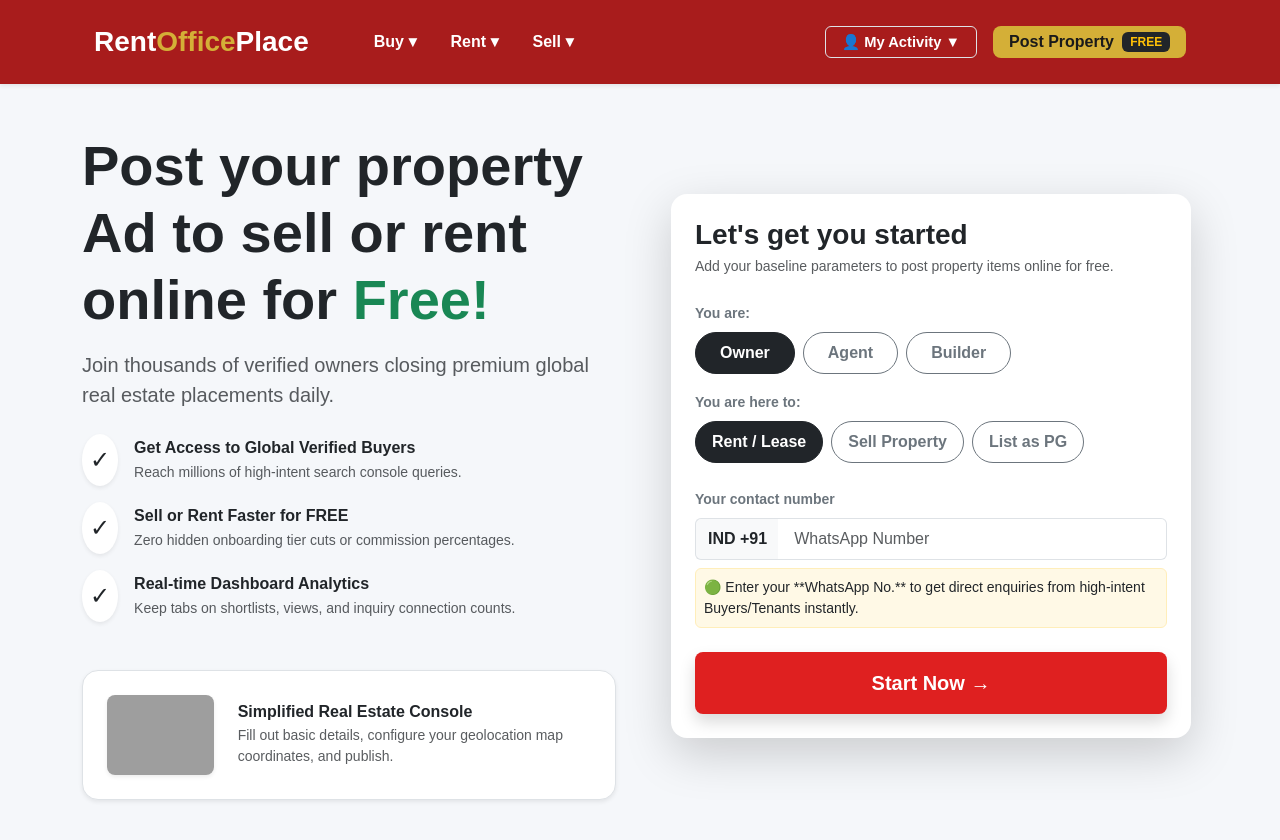
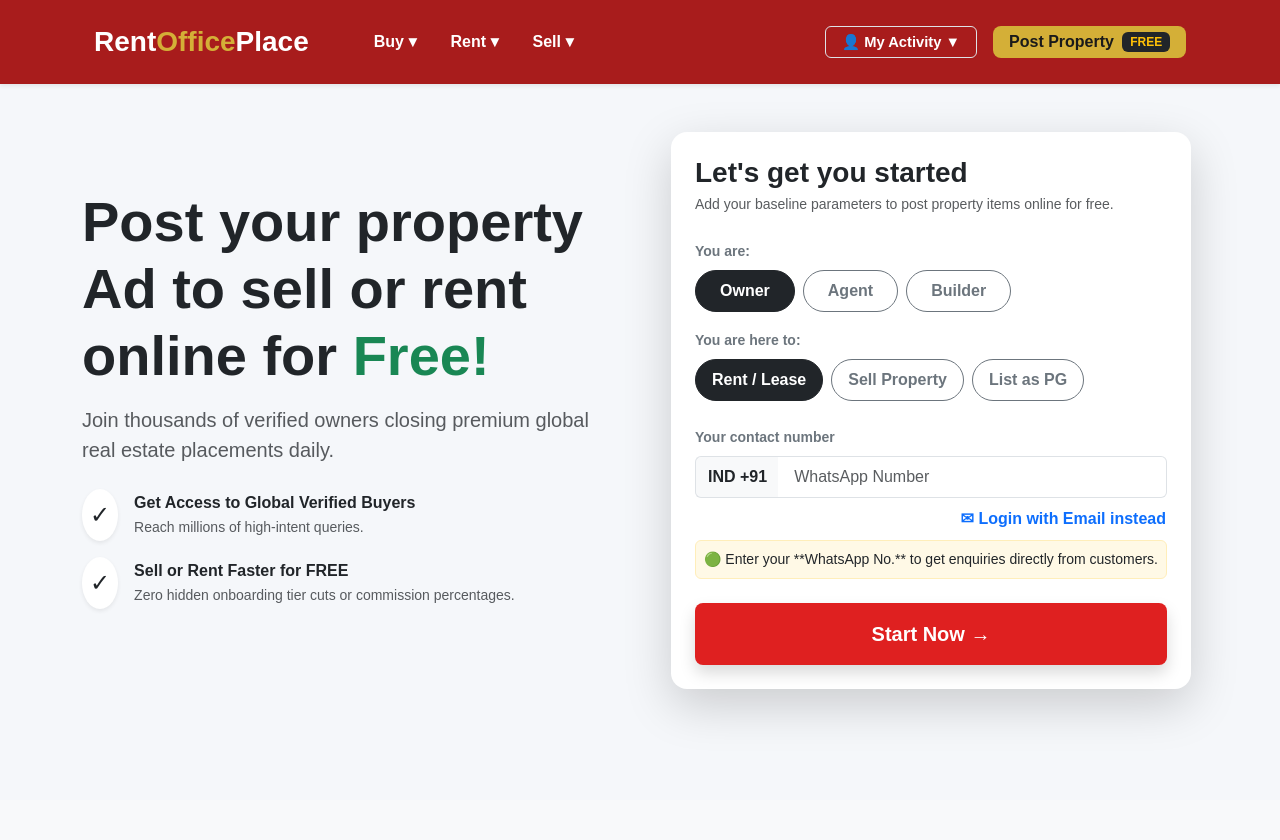
Before and after one commit to rentofficeplace/rentofficeplace-frontend, a React (Create React App) app: page / in a window 1280 px wide. Both pictures are taken after a click on the button "Sell ▾". Shown: the top 840 px of the page. After the commit the page ends 800 px from the top, so only its background shows below. Built offline with nearby package versions, Linux system fonts and the light colour scheme; grey boxes are pictures that could not be loaded.

Commit message:
Update App.js

```diff
--- a/src/App.js
+++ b/src/App.js
@@ -1,6 +1,5 @@
 import React, { useState, useEffect } from 'react';
 
-// Unified Initial Properties Database Template
 const INITIAL_PROPERTIES = [
   {
     id: 1,
@@ -44,16 +43,17 @@
   const [filteredProperties, setFilteredProperties] = useState([]);
   const [availableCountries, setAvailableCountries] = useState([]);
 
-  // Form Profile Selections (Inspired by MagicBricks & 99acres examples)
+  // Form Configuration States
   const [userProfile, setUserProfile] = useState("Owner");
+  const [authMethod, setAuthMethod] = useState("Mobile"); // "Mobile" or "Email"
 
   // UI State Components
   const [showMyActivityDropdown, setShowMyActivityDropdown] = useState(false);
-  const [showAuthModal, setShowAuthModal] = useState(false);
   const [shortlistedList, setShortlistedList] = useState([]);
 
   // User Onboarding Input Fields
   const [mobileNumber, setMobileNumber] = useState("");
+  const [emailAddress, setEmailAddress] = useState("");
   const [newTitle, setNewTitle] = useState("");
   const [newType, setNewType] = useState("Residential");
   const [newSubCategory, setNewSubCategory] = useState("Apartment");
@@ -88,11 +88,15 @@
 
   const triggerOnboardingNext = (e) => {
     e.preventDefault();
-    if (mobileNumber.length < 10) {
-      alert("Please enter a valid connection mobile number.");
+    if (authMethod === "Mobile" && mobileNumber.length < 10) {
+      alert("Please enter a valid mobile number.");
       return;
     }
-    setListingStep(2); // Progresses into details collection card smoothly
+    if (authMethod === "Email" && !emailAddress.includes("@")) {
+      alert("Please enter a valid email address.");
+      return;
+    }
+    setListingStep(2);
   };
 
   const submitFinalListing = (e) => {
@@ -116,12 +120,13 @@
     setCurrentPage("landing");
     setListingStep(1);
     setMobileNumber("");
+    setEmailAddress("");
   };
 
   return (
     <div style={{ backgroundColor: '#f5f7fa', minHeight: '100vh' }} onClick={() => setShowMyActivityDropdown(false)}>
 
-      {/* BRAND HEADER SHORTCUT NAVIGATION */}
+      {/* BRAND HEADER NAVIGATION */}
       <nav className="navbar navbar-expand-lg navbar-dark sticky-top shadow-sm py-3" style={{ backgroundColor: '#a81c1c' }}>
         <div className="container px-4">
           <span className="navbar-brand fs-3 fw-bold text-white me-5" onClick={() => { setCurrentPage("landing"); }} style={{ cursor: 'pointer' }}>
@@ -156,7 +161,7 @@
         <div className="container py-5">
           <div className="row align-items-center g-5">
 
-            {/* LEFT COLUMN: BRAND MARKETING AND VALUE PROPOSITIONS (MATCHES EXAMPLES) */}
+            {/* LEFT COLUMN: BRAND MARKETING */}
             <div className="col-lg-6 text-start d-none d-lg-block">
               <h1 className="fw-bold text-dark display-4 mb-3" style={{ lineHeight: '1.2' }}>
                 Post your property Ad to sell or rent online for <span className="text-success">Free!</span>
@@ -166,29 +171,16 @@
               <div className="d-flex flex-column gap-3 mb-4">
                 <div className="d-flex align-items-center gap-3">
                   <span className="bg-white shadow-sm p-2 rounded-circle fs-4">✓</span>
-                  <div><strong className="text-dark d-block">Get Access to Global Verified Buyers</strong><span className="text-muted small">Reach millions of high-intent search console queries.</span></div>
+                  <div><strong className="text-dark d-block">Get Access to Global Verified Buyers</strong><span className="text-muted small">Reach millions of high-intent queries.</span></div>
                 </div>
                 <div className="d-flex align-items-center gap-3">
                   <span className="bg-white shadow-sm p-2 rounded-circle fs-4">✓</span>
                   <div><strong className="text-dark d-block">Sell or Rent Faster for FREE</strong><span className="text-muted small">Zero hidden onboarding tier cuts or commission percentages.</span></div>
                 </div>
-                <div className="d-flex align-items-center gap-3">
-                  <span className="bg-white shadow-sm p-2 rounded-circle fs-4">✓</span>
-                  <div><strong className="text-dark d-block">Real-time Dashboard Analytics</strong><span className="text-muted small">Keep tabs on shortlists, views, and inquiry connection counts.</span></div>
               </div>
             </div>
 
-              {/* Minimal Clean Illustration Vector Placeholder Area */}
-              <div className="p-4 rounded-4 border bg-white shadow-sm d-flex align-items-center gap-4 mt-5" style={{ borderStyle: 'dashed' }}>
-                <img src="https://images.unsplash.com/photo-1560518883-ce09059eeffa?q=80&w=120" alt="Illustration" className="rounded-3 shadow-sm" style={{ objectFit: 'cover', height: '80px', width: '120px' }} />
-                <div>
-                  <h6 className="fw-bold mb-1 text-dark">Simplified Real Estate Console</h6>
-                  <p className="small text-muted mb-0">Fill out basic details, configure your geolocation map coordinates, and publish.</p>
-                </div>
-              </div>
-            </div>
-
-            {/* RIGHT COLUMN: PROFESSIONAL WHITE onboarding CARD (MATCHES IMAGE_183037 & IMAGE_182FC1) */}
+            {/* RIGHT COLUMN: PROFESSIONAL CONVERSION CARD */}
             <div className="col-lg-6">
               <div className="card border-0 shadow-lg p-4 bg-white rounded-4 text-start mx-auto" style={{ maxWidth: '520px' }}>
 
@@ -197,7 +189,7 @@
                     <h3 className="fw-bold text-dark mb-1">Let's get you started</h3>
                     <p className="text-muted small mb-4">Add your baseline parameters to post property items online for free.</p>
 
-                    {/* Profile Toggle Group (Owner, Agent, Builder) */}
+                    {/* Profile Toggle Group */}
                     <div className="mb-3">
                       <label className="form-label small fw-bold text-secondary">You are:</label>
                       <div className="d-flex gap-2">
@@ -209,7 +201,7 @@
                       </div>
                     </div>
 
-                    {/* Intent Toggle Group (Sell, Rent/Lease, List as PG) */}
+                    {/* Intent Toggle Group */}
                     <div className="mb-4">
                       <label className="form-label small fw-bold text-secondary">You are here to:</label>
                       <div className="d-flex gap-2">
@@ -221,26 +213,48 @@
                       </div>
                     </div>
 
-                    {/* Contact Input Field Group */}
-                    <div className="mb-4">
+                    {/* DYNAMIC AUTH METHOD RENDERING FIELD GROUP */}
+                    {authMethod === "Mobile" ? (
+                      <div className="mb-3">
                         <label className="form-label small fw-bold text-secondary">Your contact number</label>
                         <div className="input-group">
                           <span className="input-group-text bg-light text-dark fw-bold border-end-0">IND +91</span>
                           <input type="number" className="form-control py-2 ps-3 border-start-0" placeholder="WhatsApp Number" required value={mobileNumber} onChange={(e) => setMobileNumber(e.target.value)} />
                         </div>
+
+                        {/* Option Toggle to switch to Email Mode */}
+                        <div className="text-end mt-2">
+                          <button type="button" className="btn btn-link p-0 small text-primary text-decoration-none fw-semibold" onClick={() => setAuthMethod("Email")}>
+                            ✉ Login with Email instead
+                          </button>
+                        </div>
+
                         <div className="p-2 rounded mt-2 small text-dark" style={{ backgroundColor: '#fff9e6', border: '1px solid #ffeeba' }}>
-                        🟢 Enter your **WhatsApp No.** to get direct enquiries from high-intent Buyers/Tenants instantly.
+                          🟢 Enter your **WhatsApp No.** to get enquiries directly from customers.
                         </div>
                       </div>
+                    ) : (
+                      <div className="mb-3">
+                        <label className="form-label small fw-bold text-secondary">Your email address</label>
+                        <input type="email" className="form-control py-2 ps-3" placeholder="name@example.com" required value={emailAddress} onChange={(e) => setEmailAddress(e.target.value)} />
 
-                    <button type="submit" className="btn btn-danger w-100 fw-bold py-3 fs-5 rounded-3 shadow" style={{ backgroundColor: '#df2020', border: 'none' }}>
+                        {/* Option Toggle to switch back to Mobile Mode */}
+                        <div className="text-end mt-2">
+                          <button type="button" className="btn btn-link p-0 small text-primary text-decoration-none fw-semibold" onClick={() => setAuthMethod("Mobile")}>
+                            📱 Login with Mobile Number instead
+                          </button>
+                        </div>
+                      </div>
+                    )}
+
+                    <button type="submit" className="btn btn-danger w-100 fw-bold py-3 fs-5 rounded-3 shadow mt-2" style={{ backgroundColor: '#df2020', border: 'none' }}>
                       Start Now →
                     </button>
                   </form>
                 ) : (
-                  // STEP 2: DETAILS MATRIX INPUTS
+                  // STEP 2: METADATA DETAILS MATRIX
                   <form onSubmit={submitFinalListing}>
-                    <h4 className="fw-bold text-success mb-3">✓ Verification Initialized. Add Space Details</h4>
+                    <h4 className="fw-bold text-success mb-3">✓ Authentication Complete. Add Details</h4>
 
                     <div className="mb-2"><label className="form-label small fw-bold mb-1">Property Listing Title</label><input type="text" className="form-control" required value={newTitle} onChange={(e) => setNewTitle(e.target.value)} placeholder="e.g. Modern Office Workshop Suite" /></div>
 
@@ -288,7 +302,7 @@
         </div>
       )}
 
-      {/* VIEW LAYER 2: SYSTEM MARKETPLACE PUBLIC DISCOVERY */}
+      {/* MAIN EXPLORATION MARKETPLACE DISPLAY CARD */}
       {currentPage === "landing" && (
         <div>
           <header className="py-5 text-white text-center" style={{ background: "linear-gradient(rgba(10, 25, 47, 0.85), rgba(10, 25, 47, 0.9)), url('https://images.unsplash.com/photo-1564013799919-ab600027ffc6?q=80&w=1200') center/cover", padding: "75px 0" }}>
```
Lines whose indentation alone changed are shown as unchanged.
